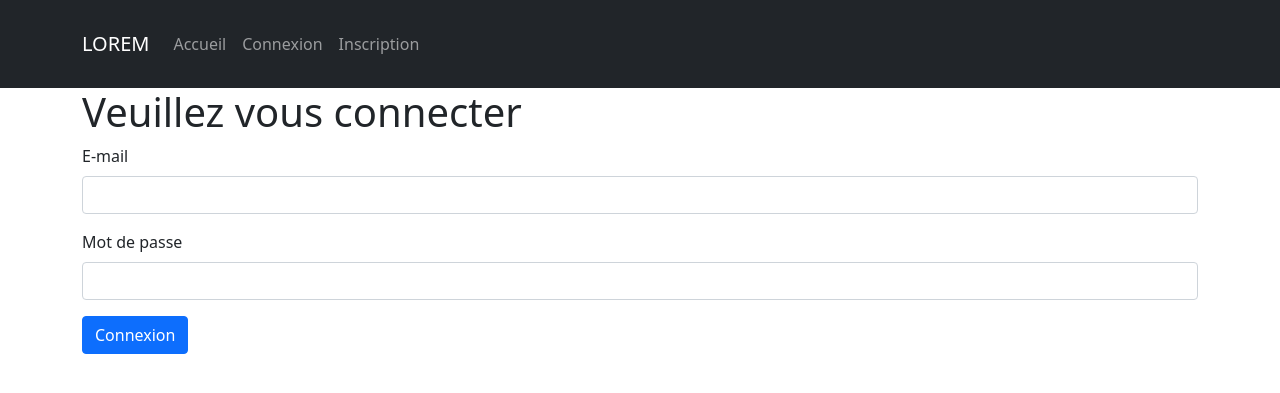
After one commit to BruguierJeremy/Colibri, a Symfony app: template templates/login/login.html.twig in a window 1280 px wide. The commit adds this page. Shown: the top 393 px of the page. Run offline with Twig, Linux system fonts and the light colour scheme; the template is opened without the code that fills it, so the values that code supplies are empty; some libraries are stand-ins or nearby versions.

Commit message:
Mise en place de la connexion utilisateur

```diff
--- a/templates/base.html.twig
+++ b/templates/base.html.twig
@@ -30,7 +30,7 @@
                             {% if is_granted('IS_AUTHENTICATED_FULLY') %}
                                 <li class="nav-item"><a class="nav-link" href="#">Déconnexion</a></li>
                             {% else %}
-                                <li class="nav-item"><a class="nav-link" href="#">Connexion</a></li>
+                                <li class="nav-item"><a class="nav-link" href="{{ path('app_login') }}">Connexion</a></li>
                                 <li class="nav-item"><a class="nav-link" href="{{ path('app_register') }}">Inscription</a></li>
                             {% endif %}
                         </ul>
--- /dev/null
+++ b/templates/login/login.html.twig
@@ -0,0 +1,24 @@
+{% extends 'base.html.twig' %}
+
+{% block title %}Login page{% endblock %}
+
+{% block body %}
+
+<div class="container">
+    <h1>Veuillez vous connecter</h1>
+    {{ include('_flash_messages.html.twig') }}
+    <form action="{{ path('app_login') }}" method="post">
+        <div class="mb-3">
+            <label for="username" class="form-label">E-mail</label>
+            <input type="email" class="form-control" id="username" name="_username" value="{{ last_username }}">
+        </div>
+        <div class="mb-3">
+            <label for="password" class="form-label">Mot de passe</label>
+            <input type="password" class="form-control" id="password" name="_password">
+        </div>
+
+        <input type="hidden" name="_csrf_token" value="{{ csrf_token('authenticate') }}">
+        <button type="submit" class="btn btn-primary">Connexion</button>
+    </form>
+</div>
+{% endblock %}
```
Also changed, not shown: src/Controller/LoginController.php (added, +28 -0 lines), src/Form/RegistrationFormType.php (+0 -8 lines), templates/registration/register.html.twig (+4 -3 lines), 2 other files.
